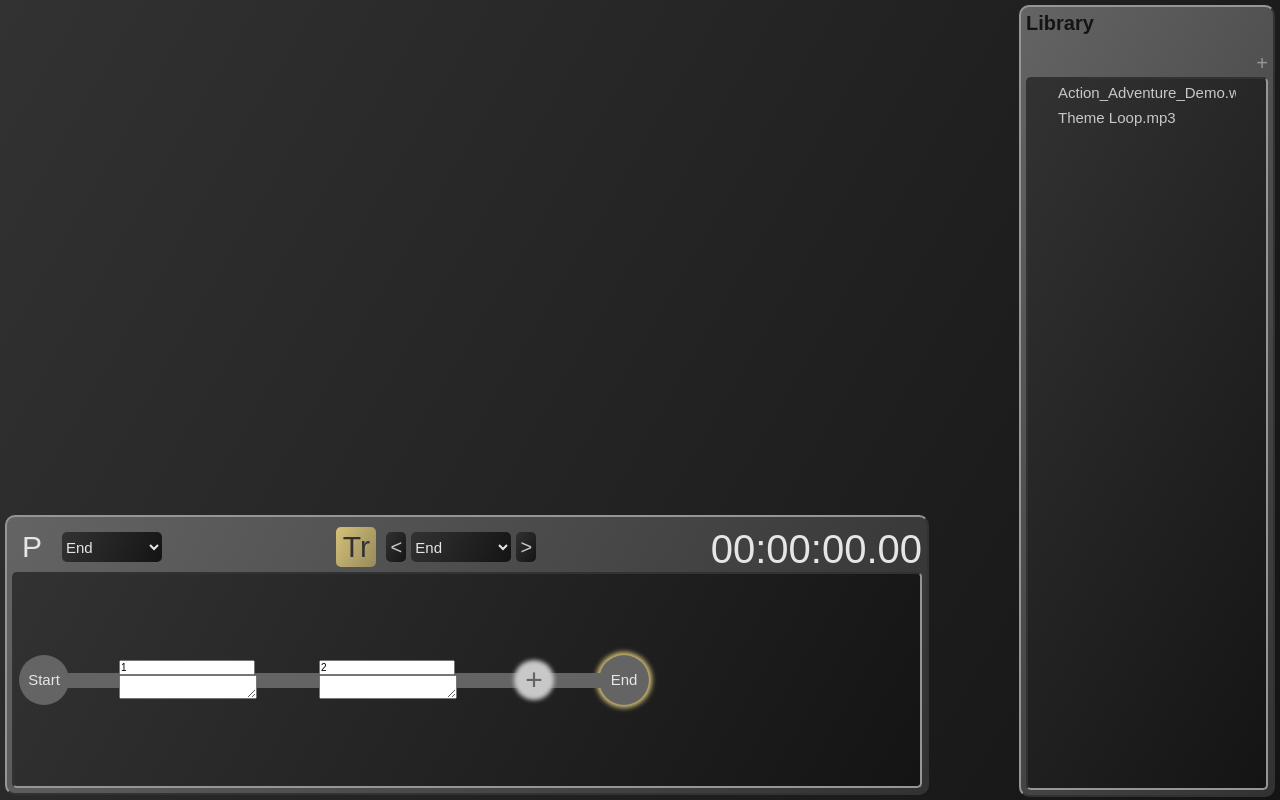
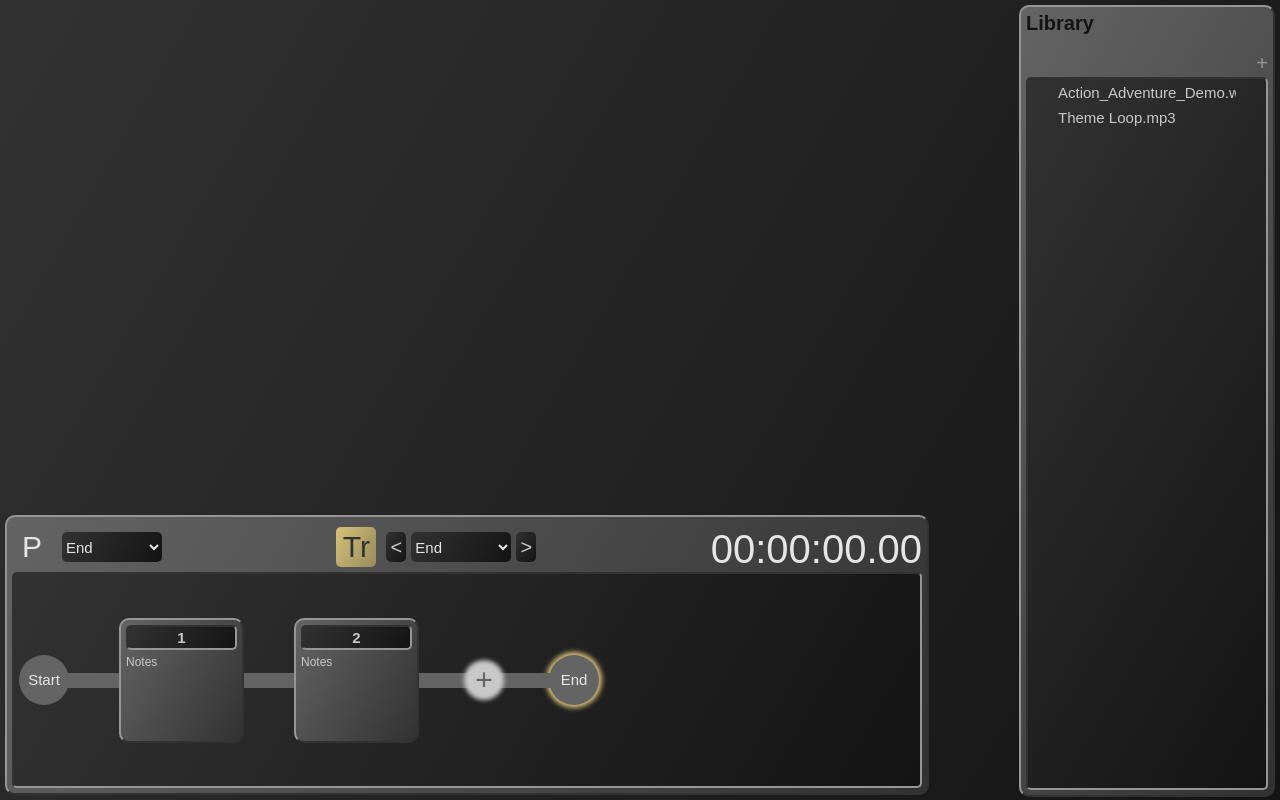
Before and after one commit to lkcina/qsound, a React (Create React App) app: page / in a window 1280 px wide. Built offline with nearby package versions, Linux system fonts and the light colour scheme.

Commit message:
Fix Timeline styling and set event styling.

```diff
--- a/src/EventTimeline.css
+++ b/src/EventTimeline.css
@@ -121,7 +121,6 @@
     width: fit-content;
     display: flex;
     align-items: center;
-    gap: 50px;
 }
 
 #start, #end {
@@ -151,7 +150,6 @@
     height: 30px;
     width: 30px;
     background: rgb(200, 200, 200);
-    margin-right: 50px;
     border-radius: 50%;
     color: rgb(100, 100, 100);
     text-align: center;
@@ -167,17 +165,59 @@
     cursor: pointer;
 }
 
-#event-line {
+.event-container {
+    display: flex;
+    align-items: center;
+}
+
+.event-line {
     height: 15px;
-    position: absolute;
-    left: 60px;
+    width: 60px;
+    margin: 0 -5px;
     background-color: rgb(100, 100, 100);
     z-index: 1;
 }
 
 .event {
-    width: 150px;
+    height: 125px;
+    width: 125px;
+    background: linear-gradient(120deg, rgb(100, 100, 100), rgb(50, 50, 50));
+    border-radius: 10px;
+    border: 2px solid rgb(150, 150, 150);
+    border-bottom: 2px solid rgb(50, 50, 50);
+    border-right: 2px solid rgb(50, 50, 50);
     z-index: 2;
+    padding: 5px;
+}
+
+.event input {
+    height: 25px;
+    width: 100%;
+    background: linear-gradient(120deg, rgb(50, 50, 50), rgb(20, 20, 20));
+    border: 2px solid rgb(150, 150, 150);
+    border-top: 2px solid rgb(50, 50, 50);
+    border-left: 2px solid rgb(50, 50, 50);
+    border-radius: 5px;
+    font-size: 1.5rem;
+    color: rgb(200, 200, 200);
+    text-align: center;
+    font-weight: bold;
+    margin-bottom: 5px;
+}
+
+.event textarea {
+    height: 80px;
+    width: 100%;
+    background: none;
+    color: rgb(230, 230, 230);
+    border: none;
+    resize: none;
+    font-family: Arial, sans-serif;
+    font-size: 1.2rem;
+}
+
+.event textarea::placeholder {
+    color: rgb(200, 200, 200);
 }
 
 .active {
--- a/src/EventTimeline.js
+++ b/src/EventTimeline.js
@@ -30,8 +30,6 @@ class EventTimeline extends React.Component {
     }
 
     render() {
-        const eventLineWidth = JSON.stringify((this.props.events.length * 200) - 65) + "px";
-
         return (
             <div id="event-timeline" className="window">
                 <div className="toolbar">
@@ -60,12 +58,13 @@ class EventTimeline extends React.Component {
                 <div id="event-list-container" className="container">
                     <div id="event-list">
                         <div id="start" name="Start">Start</div>
-                        <div id="event-line" style={{width: eventLineWidth}}></div>
+                        <div className="event-line"></div>
                         {this.props.events.map(event => {
                             if (event.id === "end") {
                                 return (
                                 <div key={event.id} id="end-timeline" name={event.name}>
-                                    <div id="new-event" onClick={this.props.newEvent}>+</div>
+                                    <div id="new-event" onClick={this.props.newEvent} style={this.props.mode === "present" ? {display: "none"} : {display: "block"}}>+</div>
+                                    <div className="event-line" style={this.props.mode === "present" ? {display: "none"} : {display: "block"}}></div>
                                     <div id={event.id} name={event.name} className={this.props.activeEvent.id === event.id ? "active" : ""}>End</div>
                                 </div>
                             );
@@ -82,9 +81,12 @@ class EventTimeline extends React.Component {
 
 const EventComponent = (props) => {
     return (
-        <div className={props.activeEvent.id === props.id ? "event active" : "event"} id={props.id}>
-            <input className="event-name" type="text" value={props.name} onChange={props.editEventName} onBlur={props.editEventId} onKeyDown={(event) => event.keyCode === 13 ? props.editEventId : props.editEventName} />
-            <textarea className="event-notes" value={props.notes} onChange={props.editEventNotes} />
+        <div className="event-container">
+            <div className={props.activeEvent.id === props.id ? "event active" : "event"} id={props.id}>
+                <input className="event-name" type="text" value={props.name} onChange={props.editEventName} onBlur={props.editEventId} onKeyDown={(event) => event.keyCode === 13 ? props.editEventId : props.editEventName} />
+                <textarea className="event-notes" value={props.notes} onChange={props.editEventNotes} placeholder="Notes"/>
+            </div>
+            <div className="event-line"></div>
         </div>
     );
 };
```
